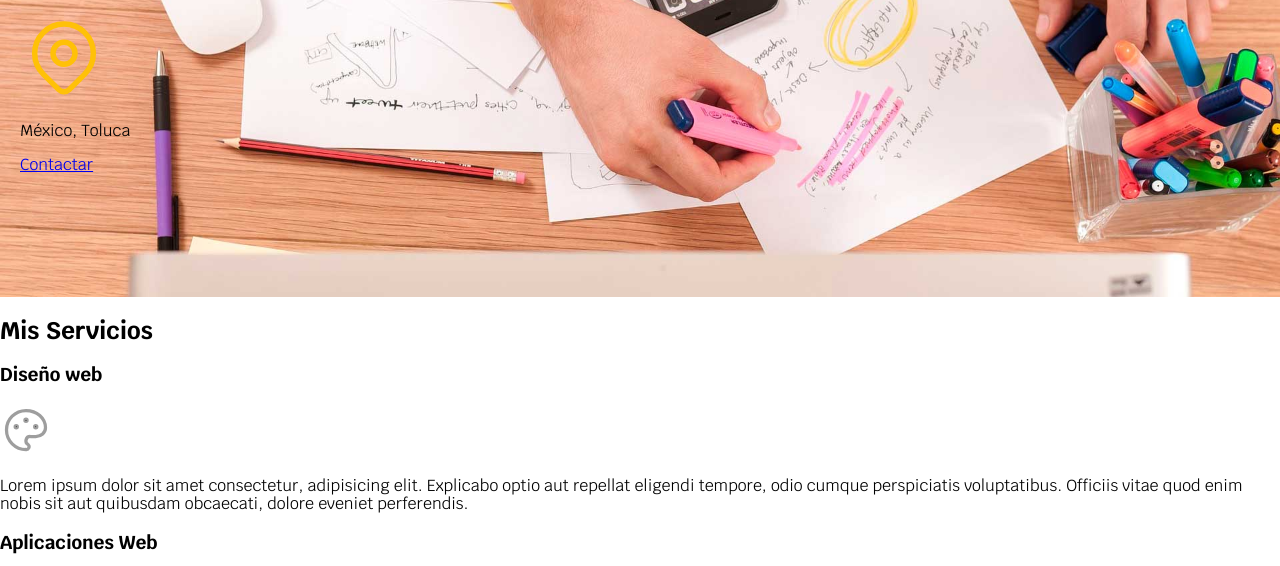
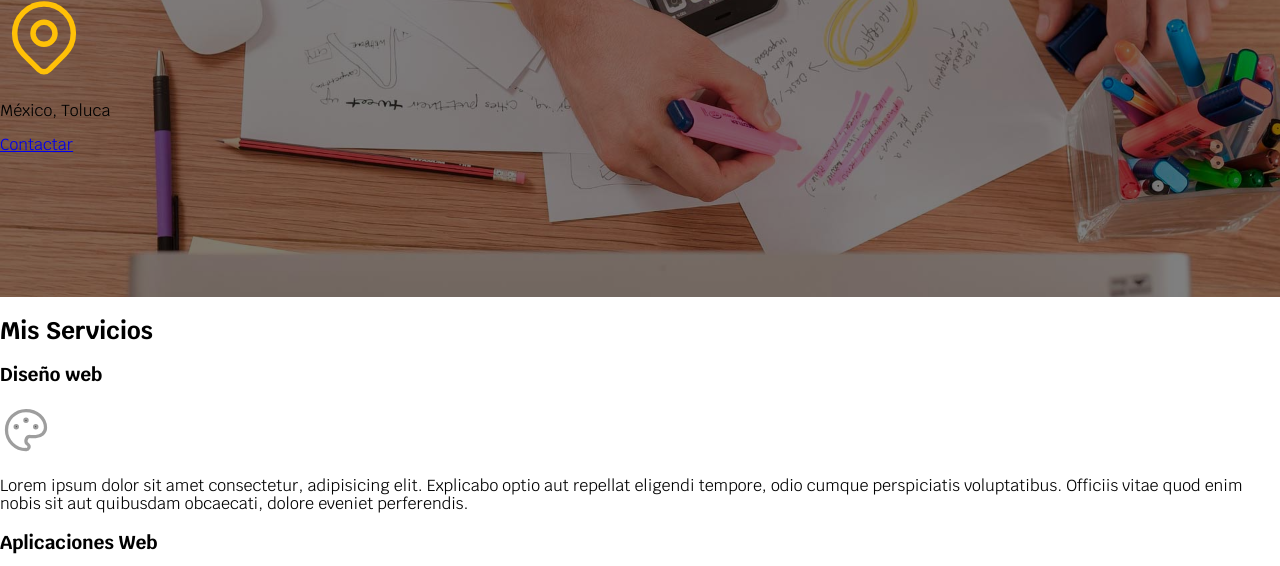
Before and after one commit to RamiroVegaMeza/Freelancer-Web, a plain HTML site: page index.html in a window 1280 px wide. Shown: the part 251-817 px from the top of the page. Drawn offline with Linux system fonts and the light colour scheme.

Commit message:
background transparente con la propiedad rgba

```diff
--- a/css/styles.css
+++ b/css/styles.css
@@ -68,6 +68,13 @@ body{
     background-repeat: no-repeat;
     background-size: cover;
     height: 410px;
-    padding: 20px;
+
+    position: relative;
 
 }
+.contenido-hero{
+    position: absolute;
+    background-color: rgba(0,0,0, .5);
+    width: 100%;
+    height: 100%;
+}
```
